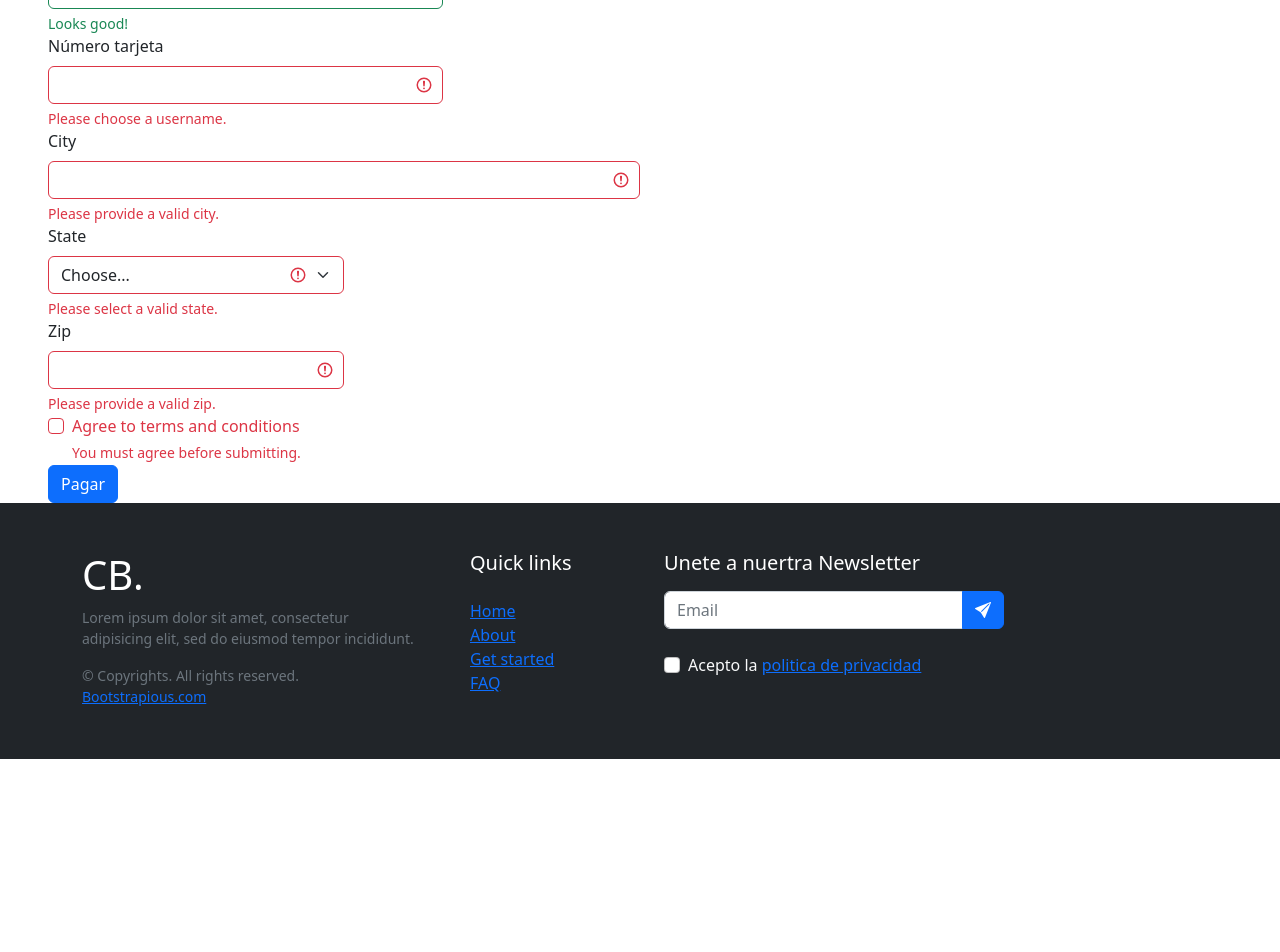
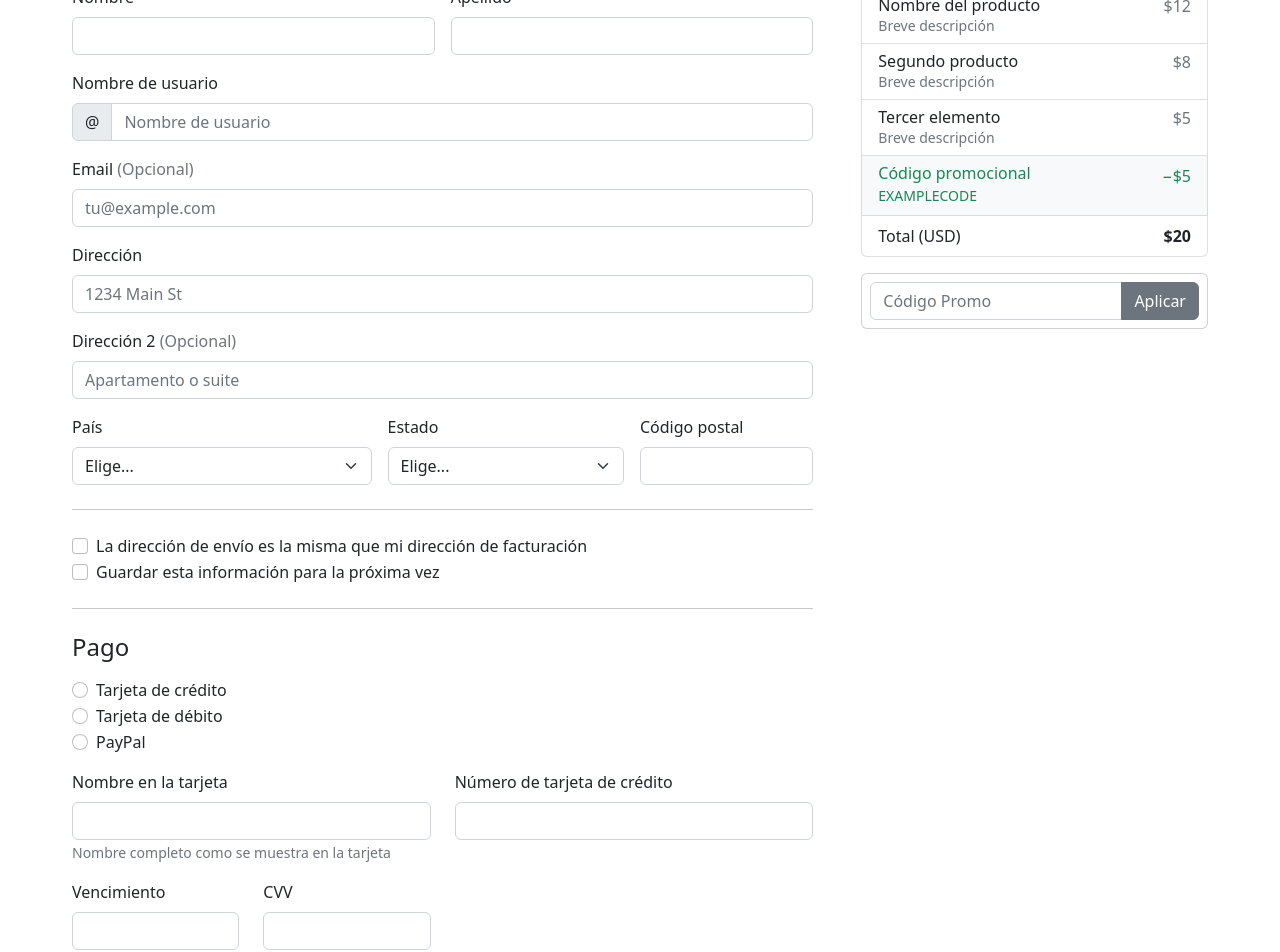
Before and after one commit to juanordone/reactclase, a React (Vite) app in the folder vite-project/: page /FormasDePago in a window 1280 px wide. Shown: the part 300-1252 px from the top of the page. Before the commit the page ends 1059 px from the top, so only its background shows below. Built offline with nearby package versions, Linux system fonts and the light colour scheme.

Commit message:
formulario de pago

```diff
--- a/vite-project/src/components/FormularioPago/FormularioPago.jsx
+++ b/vite-project/src/components/FormularioPago/FormularioPago.jsx
@@ -1,122 +1,316 @@
 export default function FormularioPago() {
   return (
-    <form className="px-5 ">
-      <div className="col">
-        <label for="validationServer01" className="form-label">
+    <div className="row g-5 m-5">
+      <div className="col-md-5 col-lg-4 order-md-last">
+        <h4 className="d-flex justify-content-between align-items-center mb-3">
+          <span className="text-primary">Tu carro</span>
+          <span className="badge bg-primary rounded-pill">3</span>
+        </h4>
+        <ul className="list-group mb-3">
+          <li className="list-group-item d-flex justify-content-between lh-sm">
+            <div>
+              <h6 className="my-0">Nombre del producto</h6>
+              <small className="text-muted">Breve descripción</small>
+            </div>
+            <span className="text-muted">$12</span>
+          </li>
+          <li className="list-group-item d-flex justify-content-between lh-sm">
+            <div>
+              <h6 className="my-0">Segundo producto</h6>
+              <small className="text-muted">Breve descripción</small>
+            </div>
+            <span className="text-muted">$8</span>
+          </li>
+          <li className="list-group-item d-flex justify-content-between lh-sm">
+            <div>
+              <h6 className="my-0">Tercer elemento</h6>
+              <small className="text-muted">Breve descripción</small>
+            </div>
+            <span className="text-muted">$5</span>
+          </li>
+          <li className="list-group-item d-flex justify-content-between bg-light">
+            <div className="text-success">
+              <h6 className="my-0">Código promocional</h6>
+              <small>EXAMPLECODE</small>
+            </div>
+            <span className="text-success">−$5</span>
+          </li>
+          <li className="list-group-item d-flex justify-content-between">
+            <span>Total (USD)</span>
+            <strong>$20</strong>
+          </li>
+        </ul>
+        <form className="card p-2">
+          <div className="input-group">
+            <input
+              type="text"
+              className="form-control"
+              placeholder="Código Promo"
+            />
+            <button type="submit" className="btn btn-secondary">
+              Aplicar
+            </button>
+          </div>
+        </form>
+      </div>
+      <div className="col-md-7 col-lg-8">
+        <h4 className="mb-3">Dirección de envio</h4>
+        <form className="needs-validation" novalidate="" />
+        <div className="row g-3">
+          <div className="col-sm-6">
+            <label for="firstName" className="form-label">
               Nombre
             </label>
             <input
               type="text"
-          className="form-control is-valid"
-          id="validationServer01"
+              className="form-control"
+              id="firstName"
+              placeholder=""
               value=""
-          required
+              required=""
             />
-        <div className="valid-feedback">Looks good!</div>
+            <div className="invalid-feedback">
+              Se requiere un nombre válido.
             </div>
-      <div className="col-md-4">
-        <label for="validationServer02" className="form-label">
-          Apellidos
+          </div>
+          <div className="col-sm-6">
+            <label for="lastName" className="form-label">
+              Apellido
             </label>
             <input
               type="text"
-          className="form-control is-valid"
-          id="validationServer02"
+              className="form-control"
+              id="lastName"
+              placeholder=""
               value=""
-          required
+              required=""
             />
-        <div className="valid-feedback">Looks good!</div>
+            <div className="invalid-feedback">Se requiere apellido válido.</div>
           </div>
-      <div className="col-md-4">
-        <label for="validationServerUsername" className="form-label">
-          Número tarjeta
+          <div className="col-12">
+            <label for="username" className="form-label">
+              Nombre de usuario
             </label>
             <div className="input-group has-validation">
-
-          <input
-            type="number"
-            className="form-control is-invalid"
-            id="validationServerUsername"
-            aria-describedby="inputGroupPrepend3 validationServerUsernameFeedback"
-            required
-          />
-          <div id="validationServerUsernameFeedback" className="invalid-feedback">
-            Please choose a username.
-          </div>
-        </div>
-      </div>
-      <div className="col-md-6">
-        <label for="validationServer03" className="form-label">
-          City
-        </label>
+              <span className="input-group-text">@</span>
               <input
                 type="text"
-          className="form-control is-invalid"
-          id="validationServer03"
-          aria-describedby="validationServer03Feedback"
-          required
+                className="form-control"
+                id="username"
+                placeholder="Nombre de usuario"
+                required=""
               />
-        <div id="validationServer03Feedback" className="invalid-feedback">
-          Please provide a valid city.
-        </div>
-      </div>
-      <div className="col-md-3">
-        <label for="validationServer04" className="form-label">
-          State
-        </label>
-        <select
-          className="form-select is-invalid"
-          id="validationServer04"
-          aria-describedby="validationServer04Feedback"
-          required
-        >
-          <option selected disabled value="">
-            Choose...
-          </option>
-          <option>...</option>
-        </select>
-        <div id="validationServer04Feedback" className="invalid-feedback">
-          Please select a valid state.
-        </div>
-      </div>
-      <div className="col-md-3">
-        <label for="validationServer05" className="form-label">
-          Zip
-        </label>
-        <input
-          type="text"
-          className="form-control is-invalid"
-          id="validationServer05"
-          aria-describedby="validationServer05Feedback"
-          required
-        />
-        <div id="validationServer05Feedback" className="invalid-feedback">
-          Please provide a valid zip.
-        </div>
-      </div>
-      <div className="col-12">
-        <div className="form-check">
-          <input
-            className="form-check-input is-invalid"
-            type="checkbox"
-            value=""
-            id="invalidCheck3"
-            aria-describedby="invalidCheck3Feedback"
-            required
-          />
-          <label className="form-check-label" for="invalidCheck3">
-            Agree to terms and conditions
-          </label>
-          <div id="invalidCheck3Feedback" className="invalid-feedback">
-            You must agree before submitting.
+              <div className="invalid-feedback">
+                Tu nombre de usuario es requerido.
               </div>
             </div>
           </div>
           <div className="col-12">
-        <button className="btn btn-primary" type="submit">
-          Pagar
+            <label for="email" className="form-label">
+              Email <span className="text-muted">(Opcional)</span>
+            </label>
+            <input
+              type="email"
+              className="form-control"
+              id="email"
+              placeholder="tu@example.com"
+            />
+            <div className="invalid-feedback">
+              Ingresa una dirección de correo electrónico válida para
+              actualizaciones de envío.
+            </div>
+          </div>
+          <div className="col-12">
+            <label for="address" className="form-label">
+              Dirección
+            </label>
+            <input
+              type="text"
+              className="form-control"
+              id="address"
+              placeholder="1234 Main St"
+              required=""
+            />
+            <div className="invalid-feedback">
+              Por favor introduce tu direccion de envio. Please enter your
+              shipping address.
+            </div>
+          </div>
+          <div className="col-12">
+            <label for="address2" className="form-label">
+              Dirección 2 <span className="text-muted">(Opcional)</span>
+            </label>
+            <input
+              type="text"
+              className="form-control"
+              id="address2"
+              placeholder="Apartamento o suite"
+            />
+          </div>
+          <div className="col-md-5">
+            <label for="country" className="form-label">
+              País
+            </label>
+            <select className="form-select" id="country" required="">
+              <option value="">Elige...</option>
+              <option>United States</option>
+            </select>
+            <div className="invalid-feedback">Selecciona un país válido.</div>
+          </div>
+          <div className="col-md-4">
+            <label for="state" className="form-label">
+              Estado
+            </label>
+            <select className="form-select" id="state" required="">
+              <option value="">Elige...</option>
+              <option>California</option>
+            </select>
+            <div className="invalid-feedback">
+              Proporciona un estado válido.
+            </div>
+          </div>
+          <div className="col-md-3">
+            <label for="zip" className="form-label">
+              Código postal
+            </label>
+            <input
+              type="text"
+              className="form-control"
+              id="zip"
+              placeholder=""
+              required=""
+            />
+            <div className="invalid-feedback">Código postal requerido.</div>
+          </div>
+        </div>
+        <hr className="my-4" />
+        <div className="form-check">
+          <input
+            type="checkbox"
+            className="form-check-input"
+            id="same-address"
+          />
+          <label className="form-check-label" for="same-address">
+            La dirección de envío es la misma que mi dirección de facturación
+          </label>
+        </div>
+        <div className="form-check">
+          <input type="checkbox" className="form-check-input" id="save-info" />
+          <label className="form-check-label" for="save-info">
+            Guardar esta información para la próxima vez
+          </label>
+        </div>
+        <hr className="my-4" />
+        <h4 className="mb-3">Pago</h4>
+        <div className="my-3">
+          <div className="form-check">
+            <input
+              id="credit"
+              name="paymentMethod"
+              type="radio"
+              className="form-check-input"
+              checked=""
+              required=""
+            />
+            <label className="form-check-label" for="credit">
+              Tarjeta de crédito
+            </label>
+          </div>
+          <div className="form-check">
+            <input
+              id="debit"
+              name="paymentMethod"
+              type="radio"
+              className="form-check-input"
+              required=""
+            />
+            <label className="form-check-label" for="debit">
+              Tarjeta de débito
+            </label>
+          </div>
+          <div className="form-check">
+            <input
+              id="paypal"
+              name="paymentMethod"
+              type="radio"
+              className="form-check-input"
+              required=""
+            />
+            <label className="form-check-label" for="paypal">
+              PayPal
+            </label>
+          </div>
+        </div>
+        <div className="row gy-3">
+          <div className="col-md-6">
+            <label for="cc-name" className="form-label">
+              Nombre en la tarjeta
+            </label>
+            <input
+              type="text"
+              className="form-control"
+              id="cc-name"
+              placeholder=""
+              required=""
+            />
+            <small className="text-muted">
+              Nombre completo como se muestra en la tarjeta
+            </small>
+            <div className="invalid-feedback">
+              Se requiere el nombre en la tarjeta
+            </div>
+          </div>
+          <div className="col-md-6">
+            <label for="cc-number" className="form-label">
+              Número de tarjeta de crédito
+            </label>
+            <input
+              type="text"
+              className="form-control"
+              id="cc-number"
+              placeholder=""
+              required=""
+            />
+            <div className="invalid-feedback">
+              Se requiere número de tarjeta de crédito
+            </div>
+          </div>
+          <div className="col-md-3">
+            <label for="cc-expiration" className="form-label">
+              Vencimiento
+            </label>
+            <input
+              type="text"
+              className="form-control"
+              id="cc-expiration"
+              placeholder=""
+              required=""
+            />
+            <div className="invalid-feedback">
+              Fecha de vencimiento requerida
+            </div>
+          </div>
+          <div className="col-md-3">
+            <label for="cc-cvv" className="form-label">
+              CVV
+            </label>
+            <input
+              type="text"
+              className="form-control"
+              id="cc-cvv"
+              placeholder=""
+              required=""
+            />
+            <div className="invalid-feedback">
+              Código de seguridad requerido
+            </div>
+          </div>
+        </div>
+        <hr className="my-4" />
+        <button className="w-100 btn btn-primary btn-lg" type="submit">
+          PAGAR
         </button>
       </div>
-    </form>
+    </div>
   );
 }
--- a/vite-project/src/components/header/Header.jsx
+++ b/vite-project/src/components/header/Header.jsx
@@ -3,7 +3,7 @@ import { Link } from "react-router-dom";
 export default function Header() {
   return (
     <>
-      <nav className="navbar navbar-expand-lg bg-dark px-5 d-flex  ">
+      <nav className="navbar navbar-expand-lg bg-dark px-5 d-flex sticky-top  ">
         <div className="container-fluid">
           <Link className="navbar-brand text-light fw-bold fs-1" to={"/"}>
             CARAMAÑOLA BIKE
```
Lines whose indentation alone changed are shown as unchanged.
